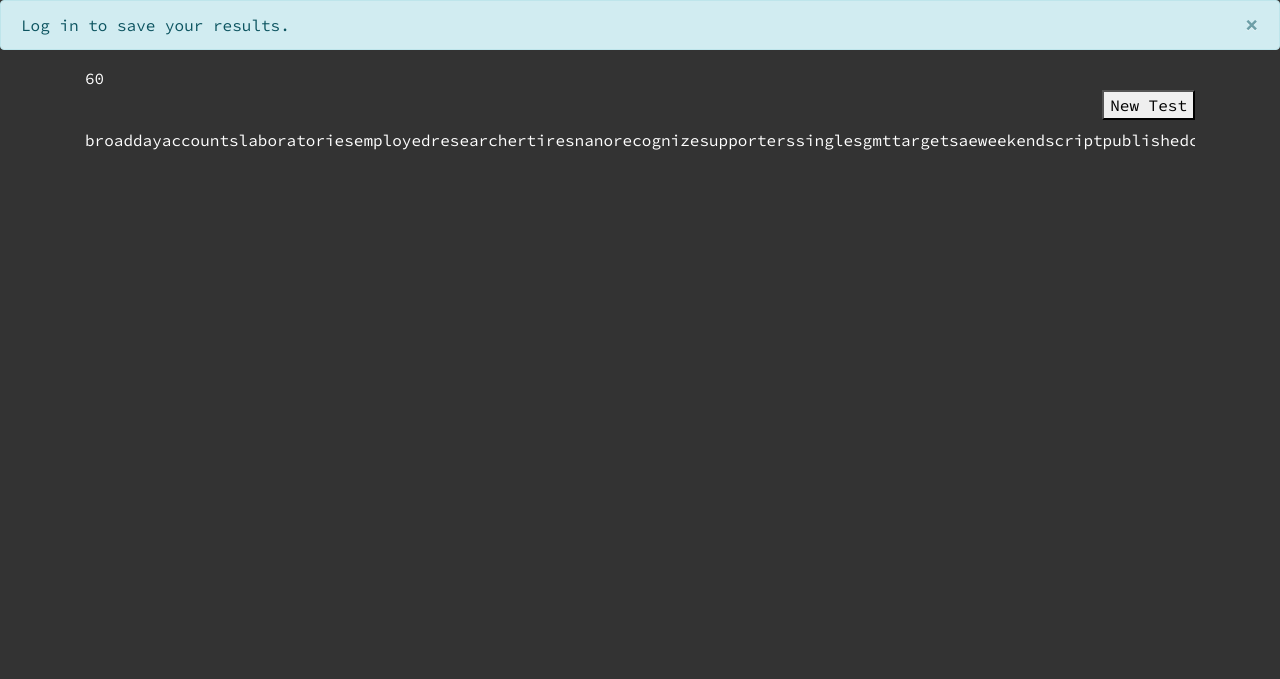
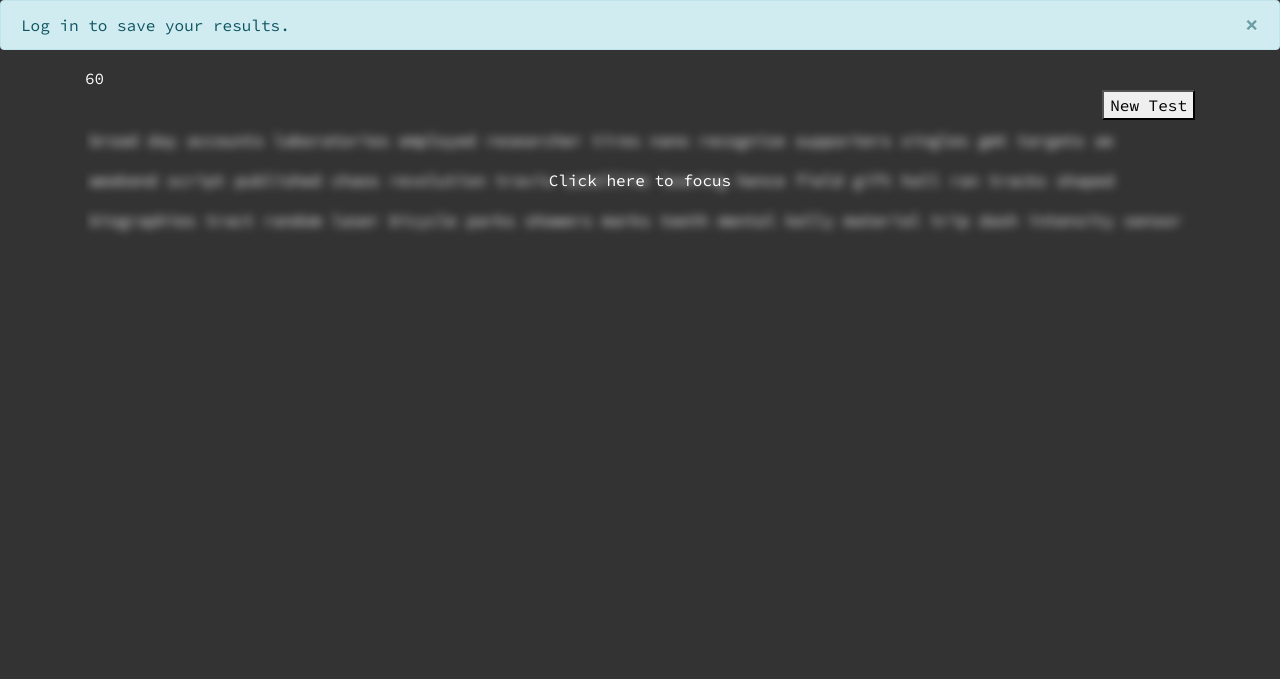
Before and after one commit to andrewWong21/grammotype, a Flask app: page / in a window 1280 px wide. Shown: the part 56-735 px from the top of the page. Run offline with Flask 3, Linux system fonts and the light colour scheme; some libraries are stand-ins or nearby versions.

Commit message:
Adding test focusing and word blurring

```diff
--- a/grammotype/static/styles.css
+++ b/grammotype/static/styles.css
@@ -24,7 +24,28 @@
     line-height: 40px !important;
     height: 120px !important;
     overflow: hidden !important;
+    position: relative;
 }
+
+#words {
+    filter: blur(5px);
+}
+
+#test:focus #words {
+    filter: blur(0);
+}
+
+#focus-error {
+    position: absolute;
+    inset: 0;
+    text-align: center;
+    padding-top: 40px;
+}
+
+#test:focus #focus-error {
+    display: none;
+}
+
 
 #header {
     display: grid;
--- a/grammotype/templates/home.html
+++ b/grammotype/templates/home.html
@@ -7,9 +7,10 @@
             <button>New Test</button>
         </div>
     </div>
-    <div id="test">
+    <div id="test" tabindex="0">
         <div id="words"></div>
         <div id="cursor"></div>
+        <div id="focus-error">Click here to focus</div>
     </div>
     <script src="{{ url_for('static', filename='js/typing.js') }}"></script>
 {% endblock %}
```
Also changed, not shown: grammotype/static/js/typing.js.
